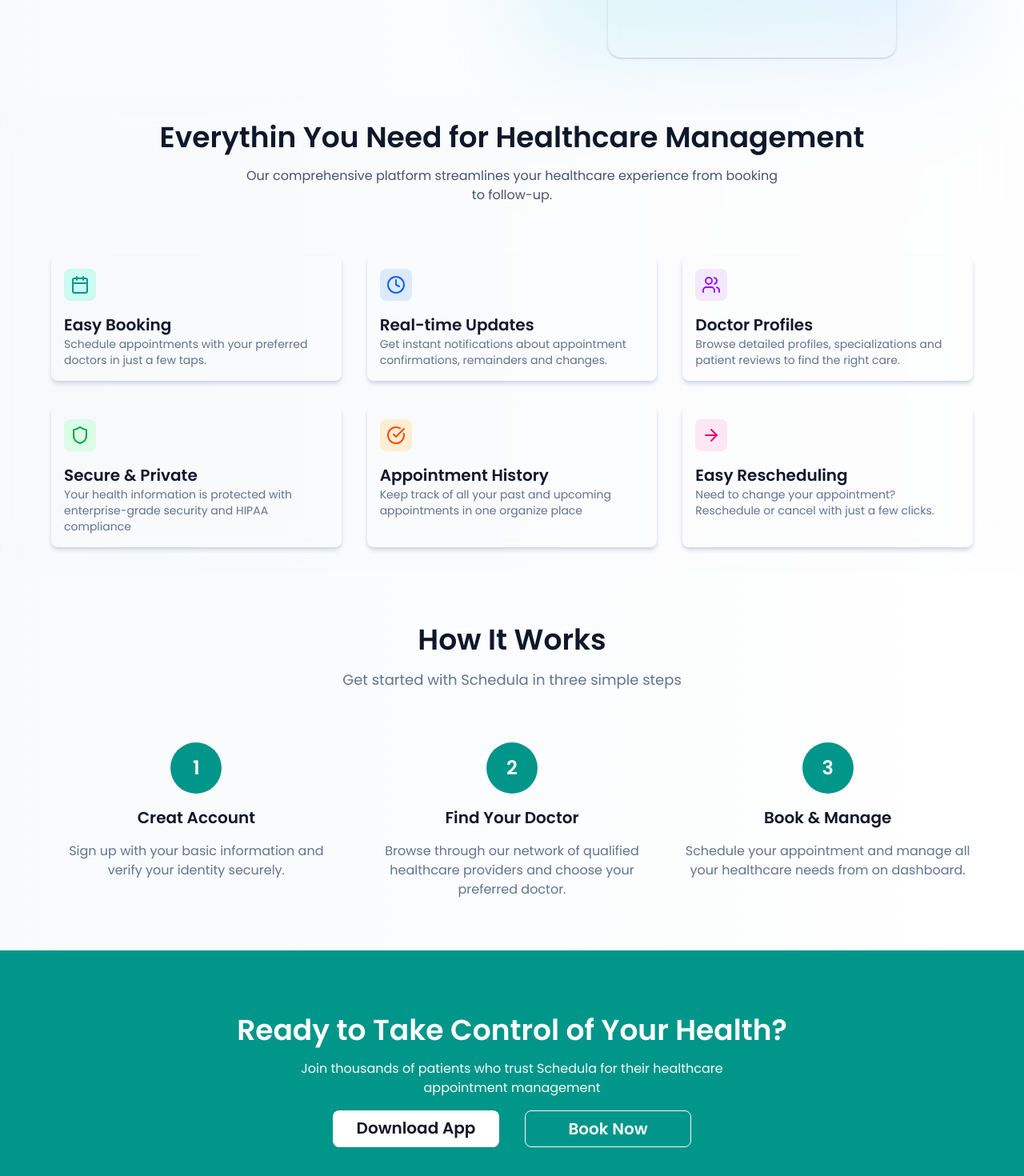
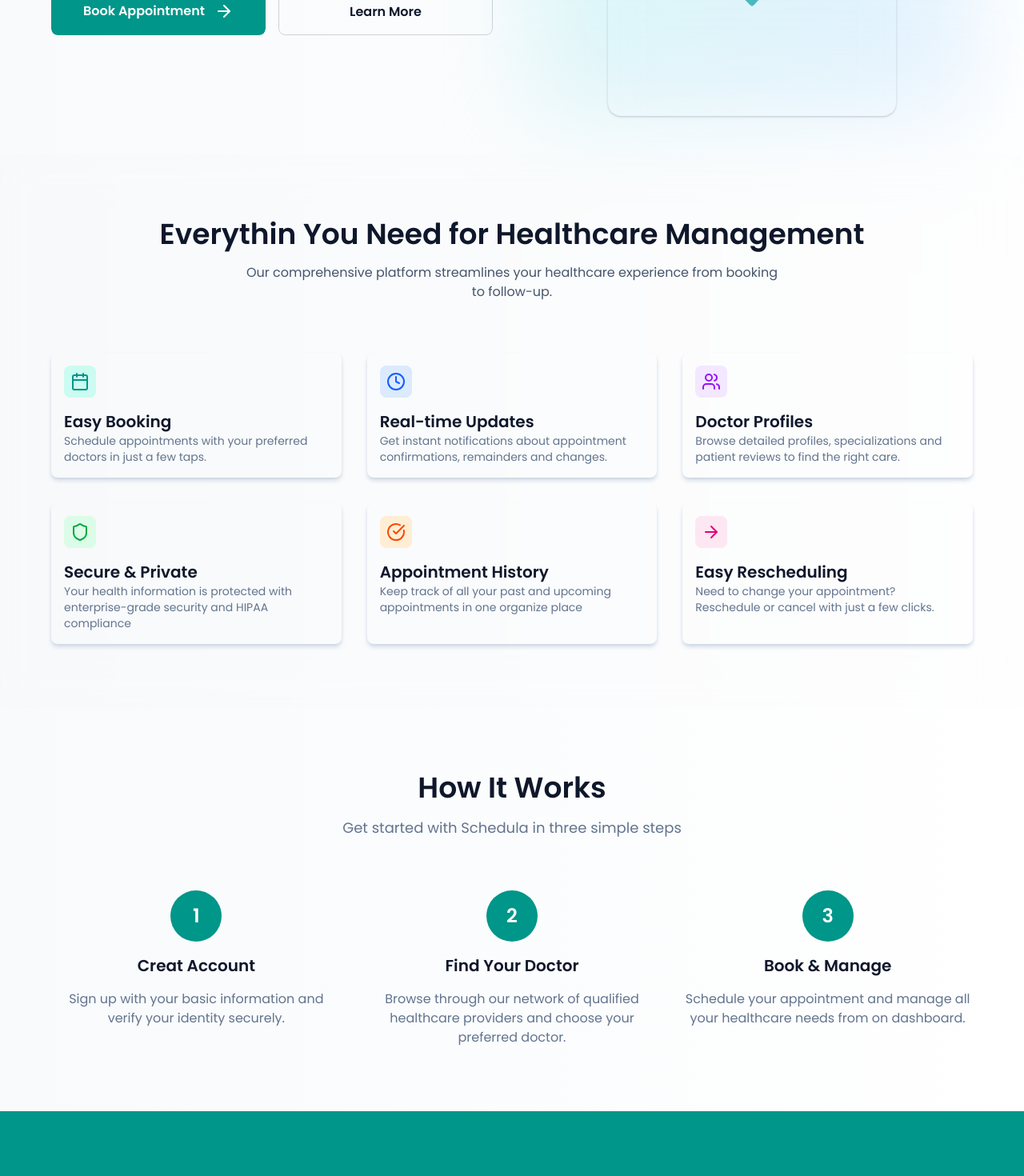
Before and after one commit to jai-prabhu/appointment, a Next.js app in the folder appointment/: page / in a window 1280 px wide. Shown: the part 640-2110 px from the top of the page at 80% size. Built offline with nearby package versions, Linux system fonts and the light colour scheme.

Commit message:
landing page done patch

```diff
--- a/appointment/src/app/page.tsx
+++ b/appointment/src/app/page.tsx
@@ -8,7 +8,7 @@ import Footer from "../components/footer";
 export default function Home() {
 
   return (
-    <div className="max-w-screen min-h-screen bg-gradient-to-r from-slate-50 to-white overflow-x-hidden" style={{fontFamily: 'var(--font-poppins)'}}>
+    <div className="max-w-screen min-h-screen bg-gradient-to-r from-slate-50 to-white" style={{fontFamily: 'var(--font-poppins)'}}>
       <Header/>
 
       <main className="flex flex-col h-full w-full mt-16">
@@ -69,7 +69,7 @@ export default function Home() {
             </div>
           </div>
         </section>
-        <section className="container max-w-full rounded-xl mx-auto bg-zinc-100/10 py-8 backdrop-blur-xl px-2">
+        <section id="features" className="container max-w-full rounded-xl mx-auto bg-zinc-100/10 py-20 backdrop-blur-xl px-2">
           <div className="flex flex-col items-center w-full">
             <div className="space-y-4 mb-16">
               <h2 className="text-slate-900 text-3xl lg:text-4xl font-bold text-center">Everythin You Need for Healthcare Management</h2>
@@ -123,7 +123,7 @@ export default function Home() {
             </div>
           </div>
         </section>
-        <section className="py-16 px-4">
+        <section id="how-it-works" className="py-20 px-4">
           <div className="container mx-auto max-w-6xl">
             <div className="text-center space-y-4 mb-16">
               <h2 className="text-slate-900 font-bold text-3xl lg:text-4xl">How It Works</h2>
--- a/appointment/src/components/Header.tsx
+++ b/appointment/src/components/Header.tsx
@@ -2,7 +2,7 @@
 export default function Header() {
 
     return (
-        <header className="border-b bg-white/80 w-full backdrop-blur-sm z-10 fixed top-0 left-0 max-w-screen">
+        <header className="border-b bg-white/80 w-full backdrop-blur-sm z-10 sticky top-0 left-0 max-w-screen">
             <div className="container flex mx-auto px-4 justify-between items-center w-full">
 
                 <div className="inline-flex items-center">
@@ -14,9 +14,9 @@ export default function Header() {
                 </div>
 
                 <nav className="md:inline-flex gap-4 items-center hidden">
-                    <h3 className="text-gray-500">Features</h3>
-                    <h3 className="text-gray-500">How it Works</h3>
-                    <h3 className="text-gray-500">About</h3>
+                    <a href="#features" className="text-gray-500">Features</a>
+                    <a href="#how-it-works" className="text-gray-500">How it Works</a>
+                    <a href="#about" className="text-gray-500">About</a>
                     <a className="text-black border border-gray-500/30 px-4 py-2 rounded-lg
                     hover:bg-gray-300/10"
                     href="">
--- a/appointment/src/components/card.tsx
+++ b/appointment/src/components/card.tsx
@@ -13,7 +13,8 @@ export interface CardProps {
 export const Card: FC<CardProps> = ({ CardIcon, cardTitle, cardDescription, iconClassName, iconBackGroundColor }) => {
 
     return (
-        <div className="flex flex-col gap-4 p-4 rounded-lg shadow-md shadow-slate-300">
+        <div className="flex flex-col gap-4 p-4 rounded-lg shadow-md shadow-slate-300
+        transition-all duration-500 hover:shadow-xl">
             <div className={`w-fit ${iconBackGroundColor} rounded-lg p-2`}>
                 <CardIcon className={`${iconClassName}`}/>
             </div>
```
